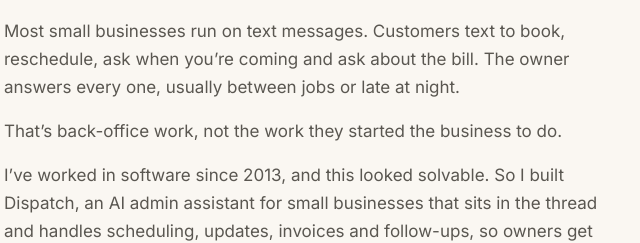
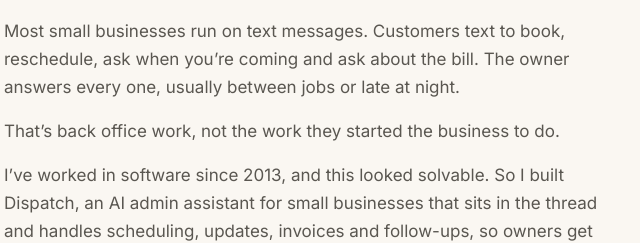
Before and after one commit to aschneiderlbl/roundhouse, a plain HTML site: page site/index.html in a window 1280 px wide. Shown: the part 2678-2921 px from the top of the page, 334-974 px from the left. Drawn offline with Linux system fonts and the light colour scheme.

Commit message:
back-office -> back office
Co-Authored-By: Claude Opus 5.5 <noreply@anthropic.com>
Claude-Session: https://claude.ai/code/session_01Y7bcMn1WFutF1kWVN3RvAD

```diff
--- a/site/index.html
+++ b/site/index.html
@@ -211,7 +211,7 @@ a{color:#12603a}a:hover{color:#0d4a2c}
         <div style="font-size: 14px; font-weight: 600; color: #12603a">About</div>
         <h2 style="margin: 8px 0 20px; color: #0b1220; font-family: Outfit, Arial, sans-serif; font-weight: 700; font-size: 36px; letter-spacing: -0.03em">Why I built Roundhouse</h2>
         <p style="margin: 0 0 16px; font-size: 17px; line-height: 28px">Most small businesses run on text messages. Customers text to book, reschedule, ask when you’re coming and ask about the bill. The owner answers every one, usually between jobs or late at night.</p>
-        <p style="margin: 0 0 16px; font-size: 17px; line-height: 28px">That’s back-office work, not the work they started the business to do.</p>
+        <p style="margin: 0 0 16px; font-size: 17px; line-height: 28px">That’s back office work, not the work they started the business to do.</p>
         <p style="margin: 0; font-size: 17px; line-height: 28px">I’ve worked in software since 2013, and this looked solvable. So I built Dispatch, an AI admin assistant for small businesses that sits in the thread and handles scheduling, updates, invoices and follow-ups, so owners get their evenings back.</p>
       </div>
     </div>
```
